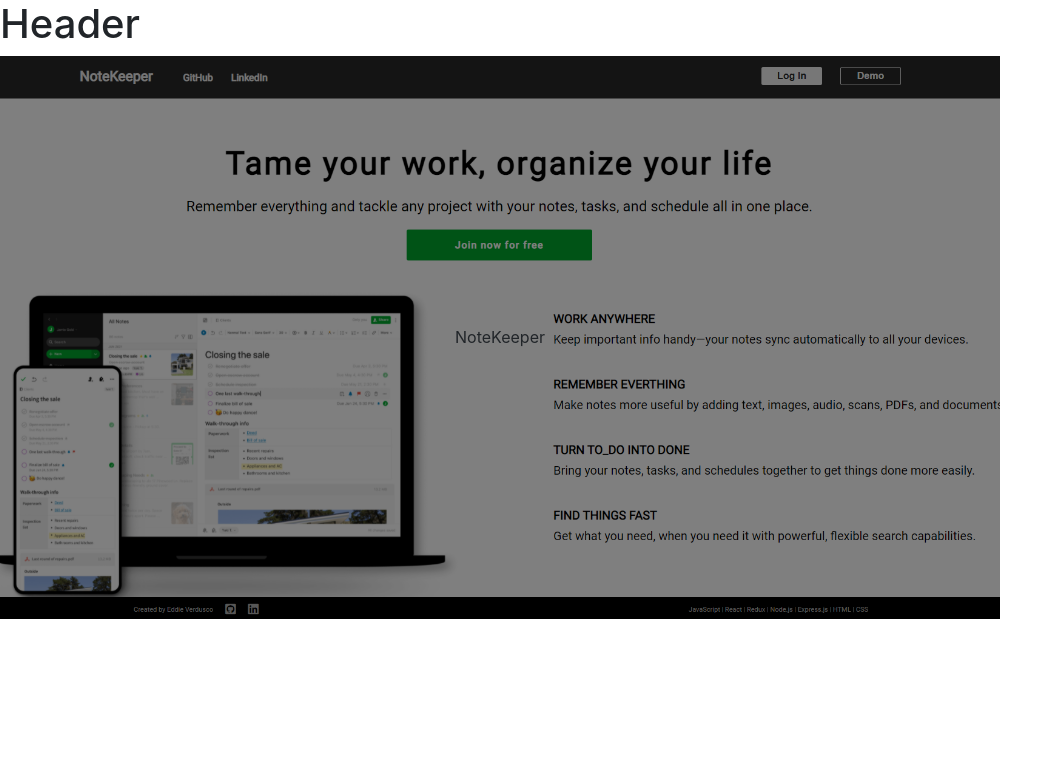
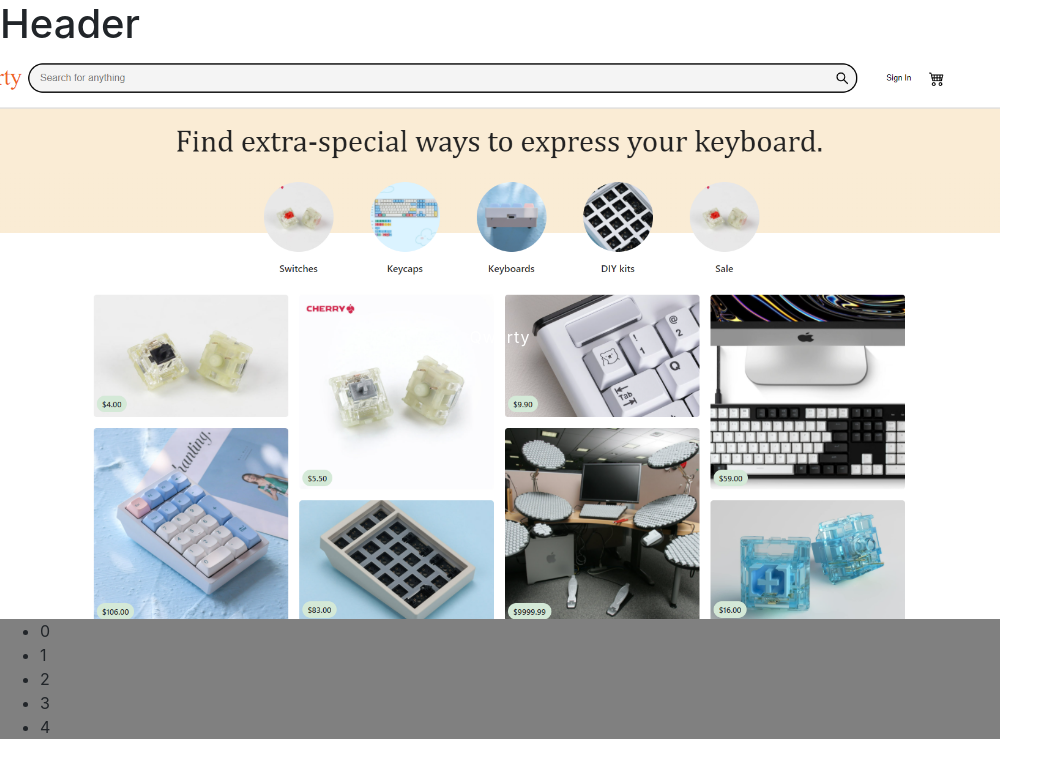
Before and after one commit to verduscos/portfolio-v2, a React (Create React App) app in the folder portfolio/: page / in a window 1280 px wide. Shown: the top 778 px of the page, without its empty margins (0-1063 px from the left). Built offline with nearby package versions, Linux system fonts and the light colour scheme.

Commit message:
added carousel controls

```diff
--- a/portfolio/src/components/Carousel/Carousel.css
+++ b/portfolio/src/components/Carousel/Carousel.css
@@ -32,14 +32,21 @@
 }
 
 #overlay {
-  background-color: rgba(0, 0, 0, 0.5);
+  color: #fff;
   display: flex;
   justify-content: center;
   align-items: center;
   height: 562.5px;
+  letter-spacing:1px;
   width: inherit;
   position:absolute;
+
 }
+
+#overlay:hover {
+  background-color: rgba(0, 0, 0, 0.5);
+}
+
 .project {
 
 }
--- a/portfolio/src/components/Carousel/index.js
+++ b/portfolio/src/components/Carousel/index.js
@@ -8,6 +8,7 @@ import ProjectData from "./ProjectData";
 
 
 function Projects() {
+  const indexes = [0, 1, 2, 3, 4];
   const [index, setIndex] = useState(0);
   let currentProject = ProjectData[index];
 
@@ -19,7 +20,7 @@ function Projects() {
       } else {
         setIndex(index + 1);
       }
-    }, 5000);
+    }, 3500);
 
     return () => {
       if (interval) {
@@ -34,6 +35,12 @@ function Projects() {
         <div id="overlay">{currentProject.title}</div>
         <img src={currentProject.image} alt="project image" />
       </div>
+
+      <ul>
+        {indexes.map((index) => (
+          <li value={index} onClick={(e) => setIndex(e.target.value)} >{index}</li>
+        ))}
+      </ul>
     </div>
   );
 }
```
